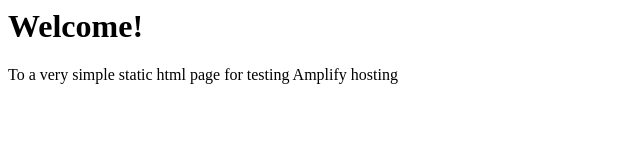
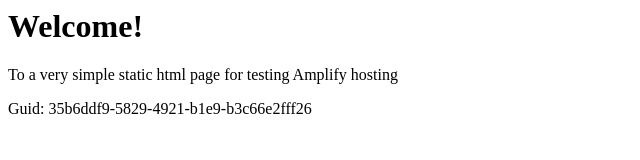
Before and after one commit to aws-aemilia-hkg/Github-PR-Commit-Integration-Test-DoNotTouch-Gith-OKSLNVO2-v1-preprod-ap-east-1, a website: page src/index.html in a window 1280 px wide. Shown: the whole page, without its empty margins (0-640 px from the left). Drawn offline with Linux system fonts and the light colour scheme.

Commit message:
commit from integ tests

```diff
--- a/src/index.html
+++ b/src/index.html
@@ -1,3 +1,5 @@
+
+
 <html lang="en">
 
 <head>
@@ -10,6 +12,6 @@
 <body>
     <h1>Welcome!</h1>
     <p>To a very simple static html page for testing Amplify hosting</p>
-</body>
+    <p>Guid: 35b6ddf9-5829-4921-b1e9-b3c66e2fff26</p></body>
 
 </html>
```
